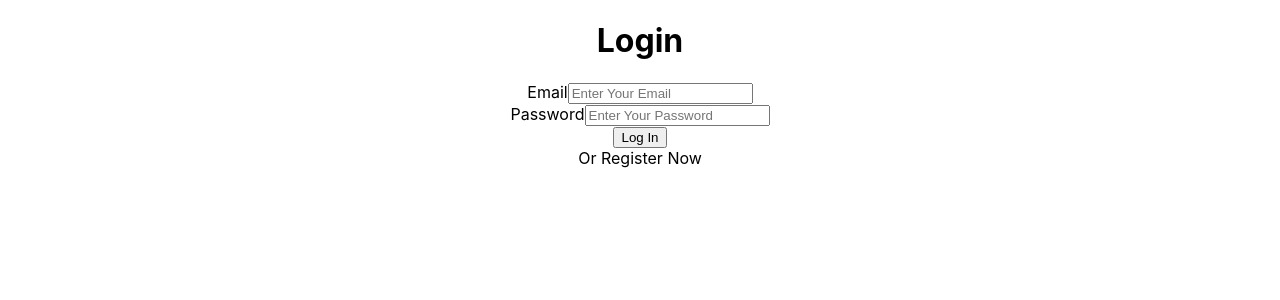
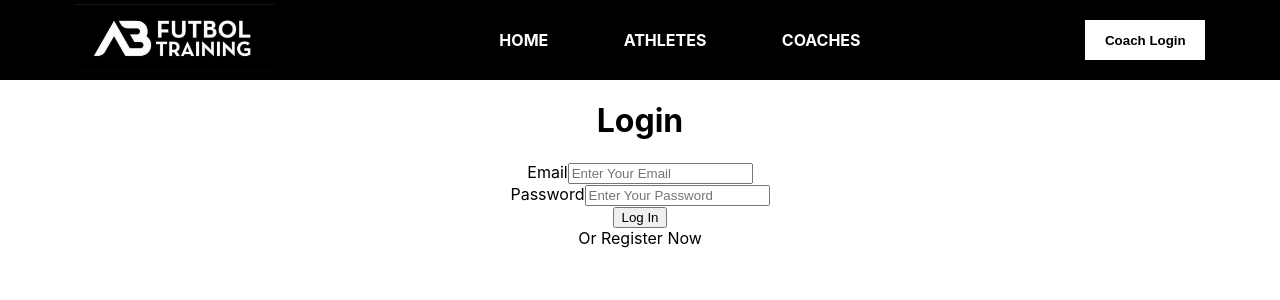
Before and after one commit to HectorSilvaRobles/futbol-training, a React (Create React App) app in the folder client/: page /login in a window 1280 px wide. Shown: the top 300 px of the page. Built offline with nearby package versions, Linux system fonts and the light colour scheme; no server answers.

Commit message:
Added the nav bar and nav routes

```diff
--- a/client/src/App.js
+++ b/client/src/App.js
@@ -1,20 +1,30 @@
 import React from 'react';
 import './App.css';
 import {Route, Switch} from 'react-router-dom'
+import Auth from './Hoc/auth'
 
 import HomePage from './Components/Homepage/HomePage'
 import RegisterPage from './Components/RegisterPage/RegisterPage'
 import LoginPage from './Components/LoginPage/LoginPage'
+import AthletesPage from './Components/AthletesPage/AthletesPage'
+import CoachesPage from './Components/CoachesPage/CoachesPage'
+import NavBar from './Components/NavBar/NavBar'
+
 
 
 function App() {
   return (
     <div className="App">
+      <NavBar />
       <div>
-        <Route exact path='/' component={HomePage} />
-        <Route exact path='/register' component={RegisterPage} />
-        <Route exact path='/login' component={LoginPage} />
+        <Switch>
+          <Route exact path='/' component={Auth(HomePage, null)} />
+          <Route exact path='/register' component={Auth(RegisterPage, false)} />
+          <Route exact path='/login' component={Auth(LoginPage, false)} />
+          <Route exact path='/athletes' component={Auth(AthletesPage, null)} />
+          <Route exact path='/coaches' component={Auth(CoachesPage, null)} />
 
+        </Switch>
       </div>
     </div>
   );
--- /dev/null
+++ b/client/src/Components/AthletesPage/AthletesPage.js
@@ -0,0 +1,13 @@
+import React, { Component } from 'react'
+
+export class AthletesPage extends Component {
+    render() {
+        return (
+            <div>
+                Athletes Page
+            </div>
+        )
+    }
+}
+
+export default AthletesPage
--- /dev/null
+++ b/client/src/Components/CoachesPage/CoachesPage.js
@@ -0,0 +1,13 @@
+import React, { Component } from 'react'
+
+export class CoachesPage extends Component {
+    render() {
+        return (
+            <div>
+                Coaches Page
+            </div>
+        )
+    }
+}
+
+export default CoachesPage
--- a/client/src/Components/Homepage/HomePage.js
+++ b/client/src/Components/Homepage/HomePage.js
@@ -1,9 +1,11 @@
 import React, {Component} from 'react'
+import NavBar from '../NavBar/NavBar'
 
 class HomePage extends Component{
     render(){
         return(
             <div>
+                {/* <NavBar /> */}
                 <h1>Home</h1>
             </div>
         )
--- a/client/src/Components/LoginPage/LoginPage.js
+++ b/client/src/Components/LoginPage/LoginPage.js
@@ -36,7 +36,6 @@ function LoginPage(props) {
                         // sending user input data to loginUser in redux
                         dispatch(loginUser(dataToSubmit))
                         .then(res => {
-                            console.log(res)
                             if(res.payload.loginSuccess){
                                 props.history.push('/')
                             } else {
--- /dev/null
+++ b/client/src/Components/NavBar/LoginSection/LoginSection.js
@@ -0,0 +1,46 @@
+import React, {useState} from 'react'
+import {withRouter, Redirect} from 'react-router-dom'
+import {useSelector} from 'react-redux'
+import axios from 'axios'
+
+function LoginSection(props) {
+    const user = useSelector(state => state.coach_user)
+
+    const [redirect, setRedirect] = useState(false);
+
+    const logoutHandler = () => {
+        axios.get('/api/coach-users/logout').then(res => {
+            if(res.status === 200){
+                props.history.push('/login')
+            } else {
+                alert('Logout Failed')
+            }
+        })
+    }
+
+    const toLoginPage = () => {
+        setRedirect(true)
+        setTimeout(()=> {
+            setRedirect(false)
+        }, 1000)
+    }
+
+
+    if(user.userData && !user.userData.isAuth){
+        return (
+            <div className='login-button'>
+                {redirect ? <Redirect to='/login' /> : null}
+                <button onClick={() => toLoginPage()} >Coach Login</button>
+            </div>
+        )
+    } else {
+        return (
+            <div className='logout-button'>
+                <button onClick={logoutHandler}>Logout</button>
+            </div>
+        )
+    }
+
+}
+
+export default withRouter(LoginSection)
--- /dev/null
+++ b/client/src/Components/NavBar/NavBar.js
@@ -0,0 +1,48 @@
+import React, { Component } from 'react'
+import {NavLink, Redirect} from 'react-router-dom'
+import LoginSection from './LoginSection/LoginSection'
+import logo from '../../Media/logo.png'
+import './navbar.css'
+
+export class NavBar extends Component {
+    constructor(props){
+        super(props)
+
+        this.state = {
+            redirect: false
+        }
+    }
+
+    toHomePage = () => {
+        this.setState({
+            redirect: true
+        })
+
+        setTimeout(() => {
+            this.setState({
+                redirect: false
+            })
+        }, 1000)
+    }
+
+    render() {
+        return (
+            <div className='navbar'>
+                {this.state.redirect ? <Redirect to='/' /> : null}
+                <div className='nav-logo'>
+                    <img src={logo} alt='futbol training logo' onClick={() => this.toHomePage()} />
+                </div>
+                <div className='nav-links'>
+                    <NavLink exact to='/'>Home</NavLink>
+                    <NavLink exact to='/athletes'>Athletes</NavLink>
+                    <NavLink exact to='/coaches'>Coaches</NavLink>
+                </div>
+                <div>
+                    <LoginSection />
+                </div>
+            </div>
+        )
+    }
+}
+
+export default NavBar
--- /dev/null
+++ b/client/src/Components/NavBar/navbar.css
@@ -0,0 +1,36 @@
+.navbar {
+    height: 80px;
+    background: black;
+    width: 100%;
+    display: flex;
+    align-items: center;
+    justify-content: space-around;
+}
+
+.nav-links {
+    width: 40%;
+    display: flex;
+    justify-content: space-evenly;
+    align-items: center;
+}
+
+.nav-links > a {
+    color: white;
+    text-decoration: none;
+    font-weight: bold;
+    text-transform: uppercase;
+}
+
+.login-button > button, .logout-button > button {
+    background: white;
+    width: 120px;
+    height: 40px;
+    border: none;
+    font-weight: bold;
+    cursor: pointer;
+}
+
+.nav-logo > img {
+    width: 200px;
+    cursor: pointer;
+}
--- /dev/null
+++ b/client/src/Hoc/auth.js
@@ -0,0 +1,33 @@
+import React, {useEffect} from 'react';
+import {auth} from '../Redux/actions/coach_user_actions';
+import {useSelector, useDispatch} from 'react-redux';
+
+export default function(ComposedClass, reload, adminRoute=null){
+    function AuthenticationCheck(props){
+        let user = useSelector(state => state.coach_user)
+        const dispatch = useDispatch();
+
+        useEffect(() => {
+            dispatch(auth()).then(async response => {
+                if(await !response.payload.isAuth){
+                    if(reload){
+                        props.history.push('/login')
+                    }
+                } else {
+                    if(adminRoute && !response.payload.isAdmin){
+                        props.history.push('/')
+                    }
+                    else {
+                        if(reload === false){
+                            props.history.push('/')
+                        }
+                    }
+                }
+            })
+        }, [dispatch, props.history, user.googleAuth])
+        return (
+            <ComposedClass {...props} user={user} />
+        )
+    }
+    return AuthenticationCheck
+}
```
Also changed, not shown: client/src/Components/uploader.js (deleted, +0 -66 lines), client/src/Media/logo.png (added).
